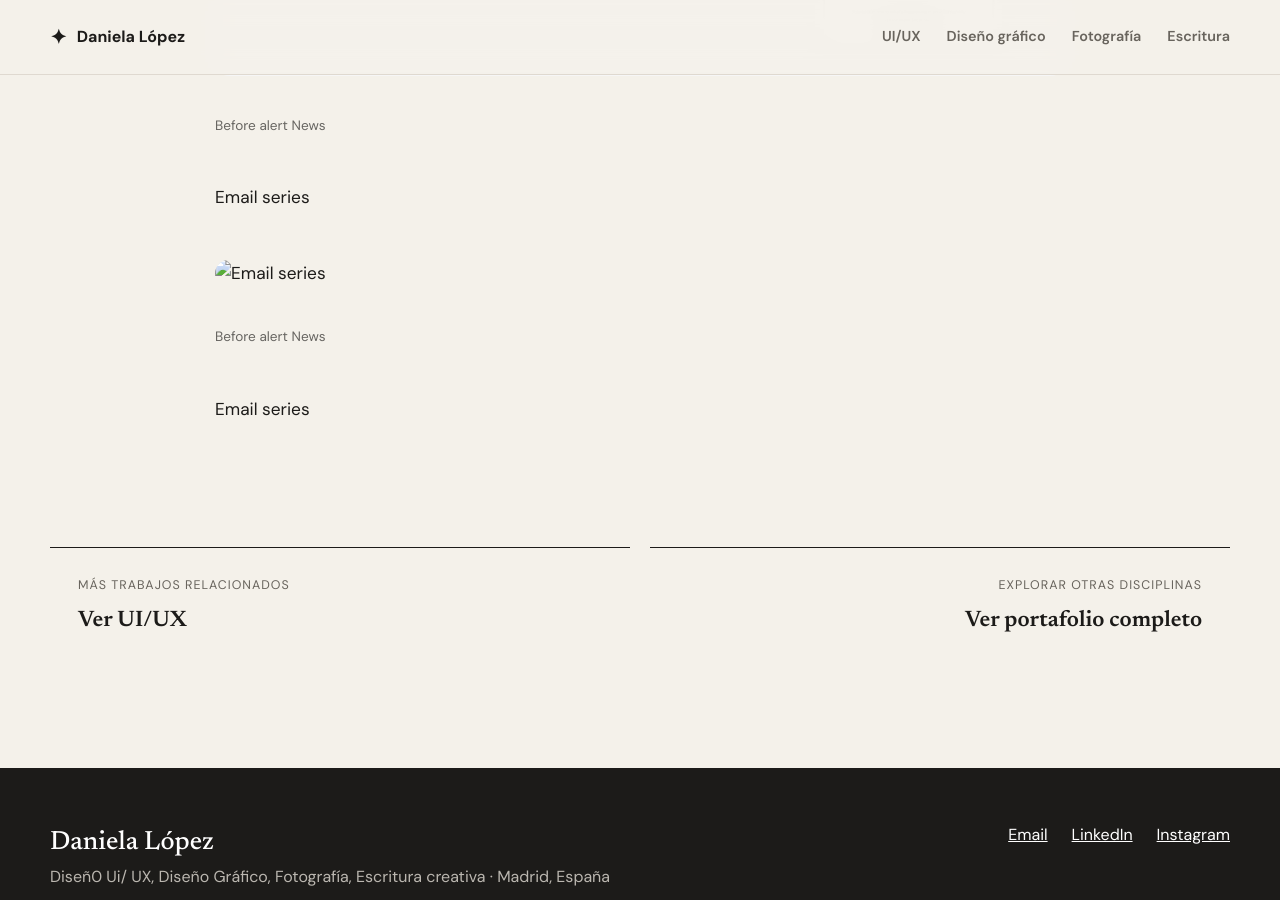
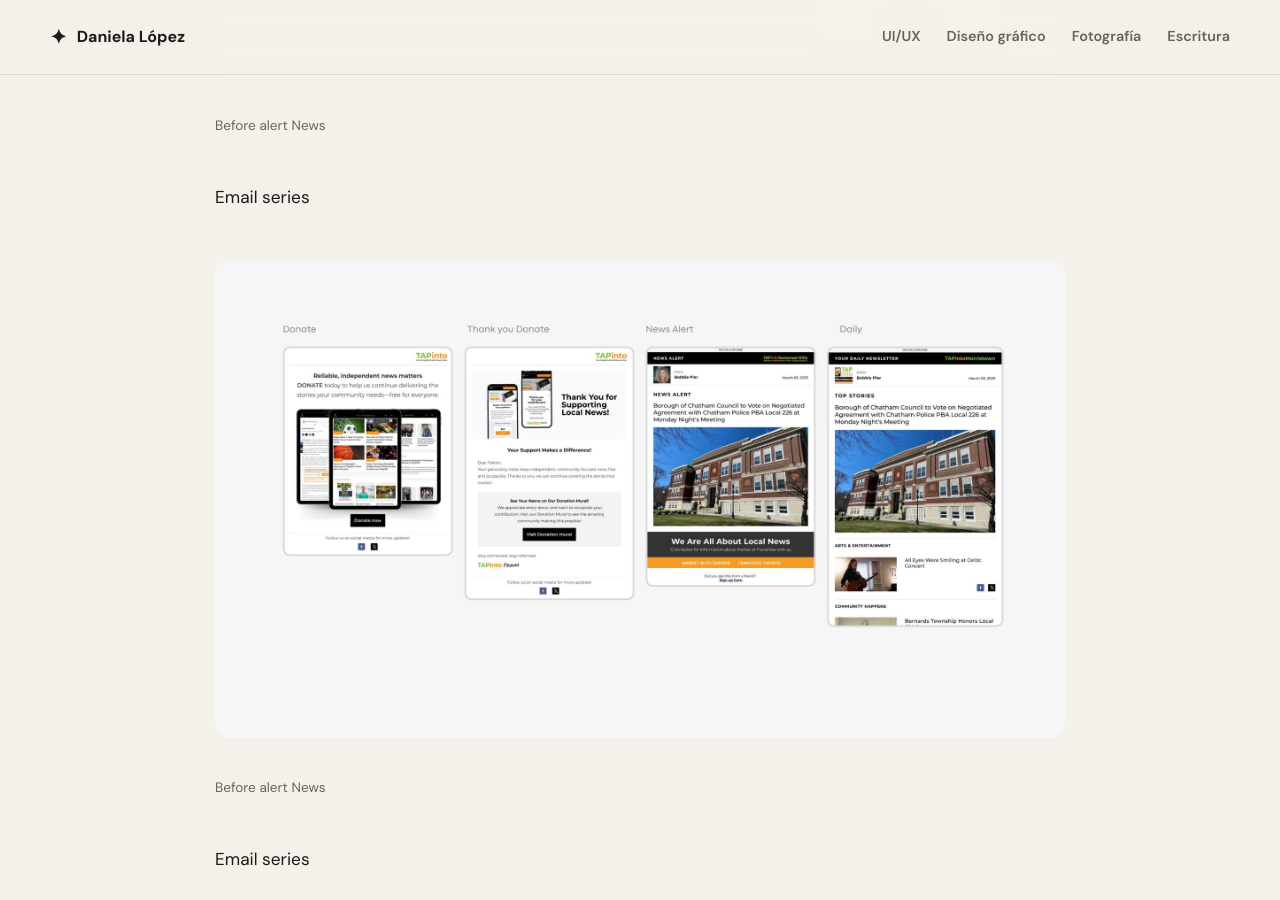
Before and after one commit to danielalopezmino/projects, a Jekyll site: the page built from _posts/2026-02-13-email-series.md, in a window 1280 px wide and 900 px high, scrolled down 4746 px. Built offline with Jekyll 4.4.1, drawn with Linux system fonts in a browser that asks for light colours.

Commit message:
Update 2026-02-13-email-series.md

```diff
--- a/_posts/2026-02-13-email-series.md
+++ b/_posts/2026-02-13-email-series.md
@@ -97,7 +97,7 @@ Every email has a clear role inside a larger story.
 
 
 <figure class="project-figure">
-  <img src="{{ '/assets/images/tapinto/es_group2_4.jpg' | relative_url }}" alt="Email series">
+  <img src="{{ '/assets/images/es_group2_4.jpg' | relative_url }}" alt="Email series">
   <figcaption>Before alert News</figcaption>
 </figure>
 
```
